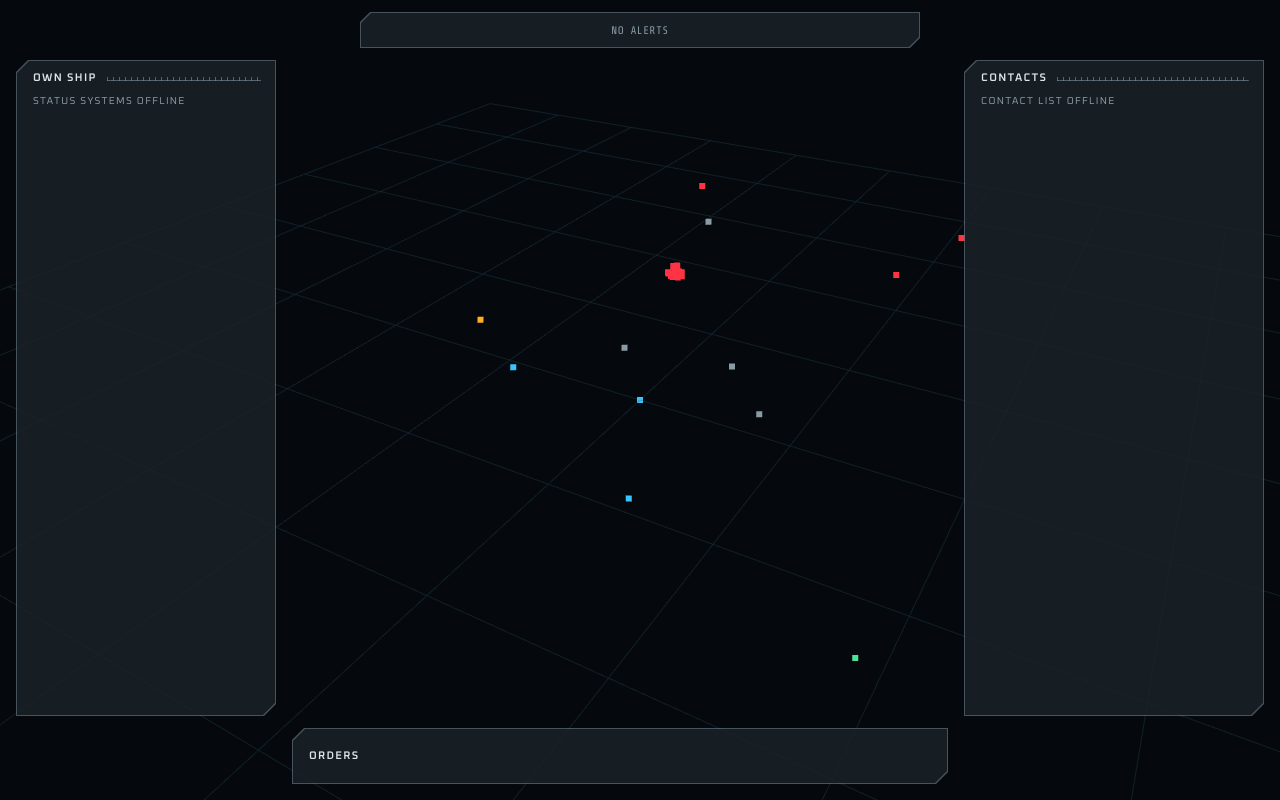
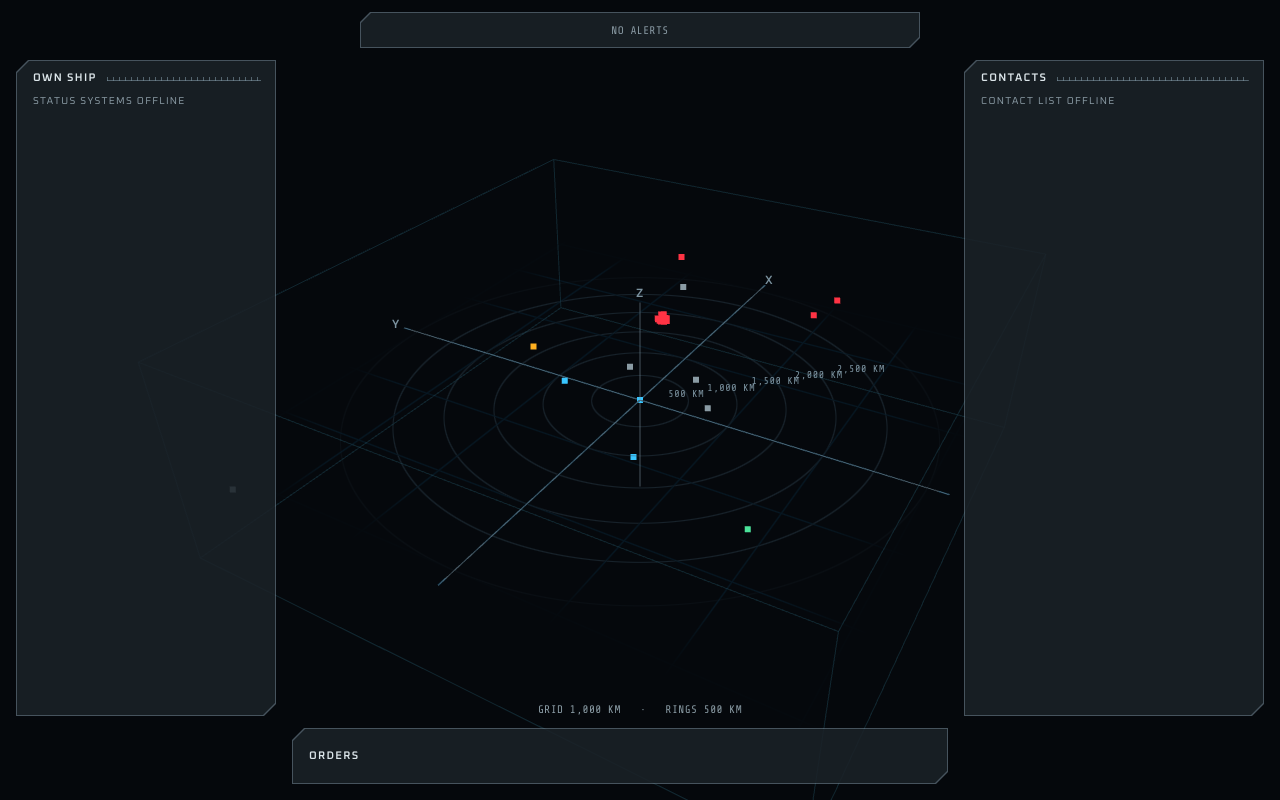
Before and after one commit to c4d30088/Project-Ares, a React app: page / in a window 1280 px wide. Built offline with nearby package versions, Linux system fonts and the light colour scheme; animation ran at ten frames a second; what lil-gui would draw is missing.

Commit message:
M1 step 4: holotable grid, range rings, bounding box and axes
Zoom-adaptive reference-plane grid drawn in a shader: power-of-ten
levels that crossfade so lines never pop, anchored to world
coordinates. Range rings centered on the focus with a 1-2-5 spacing
and distance labels. Bounding box with edge ticks, labeled X/Y/Z axes,
and a GRID/RINGS scale readout. Tunables in src/data/holotable.ts.

Co-Authored-By: Claude Opus 5.5 <noreply@anthropic.com>

```diff
--- a/src/data/camera.ts
+++ b/src/data/camera.ts
@@ -2,7 +2,7 @@
 
 export const cameraTuning = {
   fovDeg: 45,
-  startDistance: 6_000_000,
+  startDistance: 10_000_000,
   startYawDeg: -60,
   startPitchDeg: 32,
   minDistance: 100,
--- /dev/null
+++ b/src/data/holotable.ts
@@ -0,0 +1,20 @@
+// Holotable tunables.
+
+export const holotableTuning = {
+  /** Higher = finer grid at the same zoom. */
+  gridDensity: 0.1,
+  /** Half-width of the bounding box as a fraction of camera distance. */
+  boxScale: 0.32,
+  /** Box half-height as a fraction of its half-width. */
+  boxHeightRatio: 0.35,
+  gridOpacity: 1.0,
+  ringOpacity: 0.4,
+  axisOpacity: 0.55,
+  boxOpacity: 0.45,
+  /** Target number of range rings inside the box; actual count is 1-2-5 rounded. */
+  ringCount: 8,
+  /** Seconds to crossfade when the ring spacing changes. */
+  ringFadeTime: 0.35,
+  /** Grid fades out over this last fraction of the box half-width. */
+  edgeFade: 0.3,
+};
--- a/src/main.ts
+++ b/src/main.ts
@@ -1,11 +1,11 @@
 import { createElement } from "react";
 import { createRoot } from "react-dom/client";
-import * as THREE from "three";
 import { createTableView } from "./render/scene";
 import { createDebugPanel } from "./game/debugPanel";
 import { createGame } from "./game/game";
 import { createDebugDots } from "./render/debugDots";
 import { palette } from "./render/palette";
+import { createHolotable } from "./render/holotable";
 import { Hud } from "./ui/Hud";
 import type { Scenario } from "./sim/scenario";
 import holotableTest from "./data/scenarios/holotable-test.json";
@@ -15,11 +15,13 @@ const view = createTableView(document.getElementById("table")!);
 createDebugPanel();
 createRoot(document.getElementById("hud")!).render(createElement(Hud));
 
-// TEMPORARY placeholder grid (1,000 km squares) until the holotable lands in step 4.
-const grid = new THREE.GridHelper(10_000_000, 10, palette.grid, palette.grid);
-(grid.material as THREE.LineBasicMaterial).transparent = true;
-(grid.material as THREE.LineBasicMaterial).opacity = 0.35;
-view.scene.add(grid);
+// Palette tokens as CSS variables (--friendly, --chrome, ...) for the HUD and table labels.
+for (const [k, v] of Object.entries(palette)) document.documentElement.style.setProperty(`--${k}`, v);
+
+const readout = document.createElement("div");
+readout.className = "scale-readout mono";
+view.overlay.appendChild(readout);
+const holotable = createHolotable(view.scene, readout);
 const dots = createDebugDots(view.scene, game.picture);
 
 const focusSelected = (animate = true) => {
@@ -49,8 +51,9 @@ function frame(now: number) {
   const dt = Math.min(0.1, (now - last) / 1000);
   last = now;
   view.cam.update(dt);
+  holotable.update(view.cam.focus, view.cam.distance, dt);
   dots.update(view.cam.focus);
-  view.render(0);
+  view.render();
   if (firstFrame) {
     firstFrame = false;
     // Signals the screenshot script that the scene has rendered.
--- /dev/null
+++ b/src/render/holotable.ts
@@ -0,0 +1,214 @@
+// The holotable: reference-plane grid, range rings, bounding box, axes and labels.
+// The plane passes through the camera focus (three.js origin). Grid lines are anchored to
+// world coordinates; range rings are centered on the focus.
+
+import * as THREE from "three";
+import { CSS2DObject } from "three/examples/jsm/renderers/CSS2DRenderer.js";
+import { holotableTuning as T } from "../data/holotable";
+import type { Vec3 } from "../sim/vec3";
+import { formatDistance } from "../ui/format";
+import { palette } from "./palette";
+import { gridLevels, gridStrength, niceStep } from "./scale";
+
+const MAX_RING_LABELS = 12;
+
+const planeVertex = /* glsl */ `
+  #include <common>
+  #include <logdepthbuf_pars_vertex>
+  uniform float uHalf;
+  varying vec2 vPos;
+  void main() {
+    vPos = position.xy * uHalf;
+    gl_Position = projectionMatrix * modelViewMatrix * vec4(position, 1.0);
+    #include <logdepthbuf_vertex>
+  }
+`;
+
+const planeFragment = /* glsl */ `
+  #include <common>
+  #include <logdepthbuf_pars_fragment>
+  uniform float uHalf, uBase, uT, uGridOpacity, uRingOpacity, uEdgeFade, uRingA, uRingB, uRingMix;
+  uniform vec2 uOffset;
+  uniform vec3 uGridColor, uRingColor;
+  varying vec2 vPos;
+
+  // 1 on a grid line, 0 elsewhere, anti-aliased to about one pixel.
+  float lines(vec2 p, float spacing) {
+    vec2 q = p / spacing;
+    vec2 g = abs(fract(q - 0.5) - 0.5) / fwidth(q);
+    return 1.0 - min(min(g.x, g.y), 1.0);
+  }
+  float circles(float r, float spacing) {
+    float q = r / spacing;
+    return 1.0 - min(abs(fract(q - 0.5) - 0.5) / fwidth(q), 1.0);
+  }
+  float strength(float i) { return clamp(0.5 + 0.5 * (i - uT), 0.0, 1.0); }
+
+  void main() {
+    #include <logdepthbuf_fragment>
+    vec2 w = vPos + uOffset;
+    float g = 0.0;
+    for (int i = 0; i < 3; i++) {
+      float fi = float(i);
+      g = max(g, lines(w, uBase * pow(10.0, fi)) * strength(fi));
+    }
+    float edge = max(abs(vPos.x), abs(vPos.y)) / uHalf;
+    g *= 1.0 - smoothstep(1.0 - uEdgeFade, 1.0, edge);
+
+    // Tick marks along the box edge at every visible grid line.
+    float band = smoothstep(0.965, 0.975, edge) * step(edge, 1.0);
+    g = max(g, lines(w, uBase * 10.0) * band * 1.6);
+
+    float r = length(vPos);
+    // Two ring spacings crossfade when the spacing steps (A = current, B = previous).
+    float ring = max(circles(r, uRingA) * uRingMix, circles(r, uRingB) * (1.0 - uRingMix));
+    ring *= 1.0 - smoothstep(0.85, 0.98, r / uHalf);
+
+    float ga = g * uGridOpacity;
+    float ra = ring * uRingOpacity;
+    float a = max(ga, ra);
+    if (a < 0.003) discard;
+    vec3 col = (uGridColor * ga + uRingColor * ra) / max(ga + ra, 1e-5);
+    gl_FragColor = vec4(col, a);
+  }
+`;
+
+function label(text: string, className: string): CSS2DObject {
+  const el = document.createElement("div");
+  el.className = className;
+  el.textContent = text;
+  return new CSS2DObject(el);
+}
+
+export interface Holotable {
+  update(focus: Vec3, cameraDistance: number, dt: number): void;
+}
+
+export function createHolotable(scene: THREE.Scene, readout: HTMLElement): Holotable {
+  const group = new THREE.Group();
+  scene.add(group);
+
+  // --- plane grid + range rings ---
+  const uniforms = {
+    uHalf: { value: 1 },
+    uBase: { value: 1 },
+    uT: { value: 0 },
+    uOffset: { value: new THREE.Vector2() },
+    uRingA: { value: 1 },
+    uRingB: { value: 1 },
+    uRingMix: { value: 1 },
+    uGridOpacity: { value: T.gridOpacity },
+    uRingOpacity: { value: T.ringOpacity },
+    uEdgeFade: { value: T.edgeFade },
+    uGridColor: { value: new THREE.Color(palette.grid).multiplyScalar(2.2) },
+    uRingColor: { value: new THREE.Color(palette.chrome) },
+  };
+  const plane = new THREE.Mesh(
+    new THREE.PlaneGeometry(2, 2),
+    new THREE.ShaderMaterial({
+      uniforms,
+      vertexShader: planeVertex,
+      fragmentShader: planeFragment,
+      transparent: true,
+      depthWrite: false,
+      side: THREE.DoubleSide,
+      extensions: { derivatives: true } as never,
+    }),
+  );
+  plane.rotation.x = -Math.PI / 2; // local XY -> three XZ, i.e. sim XY
+  plane.frustumCulled = false;
+  plane.renderOrder = -10;
+  group.add(plane);
+
+  // --- bounding box edges (unit cube, scaled each frame) ---
+  const boxMat = new THREE.LineBasicMaterial({ color: palette.grid, transparent: true, opacity: T.boxOpacity, depthWrite: false });
+  const box = new THREE.LineSegments(new THREE.EdgesGeometry(new THREE.BoxGeometry(2, 2, 2)), boxMat);
+  box.frustumCulled = false;
+  group.add(box);
+
+  // --- axes through the focus: X and Y on the plane, Z vertical ---
+  const axisMat = new THREE.LineBasicMaterial({ color: palette.chrome, transparent: true, opacity: T.axisOpacity, depthWrite: false });
+  const axesGeo = new THREE.BufferGeometry();
+  // three.js axes: sim X = +x, sim Y = -z, sim Z = +y. Unit lengths, scaled each frame.
+  axesGeo.setAttribute(
+    "position",
+    new THREE.Float32BufferAttribute([-1, 0, 0, 1, 0, 0, 0, 0, 1, 0, 0, -1, 0, -1, 0, 0, 1, 0], 3),
+  );
+  const axes = new THREE.LineSegments(axesGeo, axisMat);
+  axes.frustumCulled = false;
+  group.add(axes);
+
+  const xLabel = label("X", "table-label axis-label");
+  const yLabel = label("Y", "table-label axis-label");
+  const zLabel = label("Z", "table-label axis-label");
+  group.add(xLabel, yLabel, zLabel);
+
+  // Range ring labels, along a fixed bearing between +X and -Y.
+  const ringLabels: CSS2DObject[] = [];
+  for (let i = 0; i < MAX_RING_LABELS; i++) {
+    const l = label("", "table-label ring-label");
+    ringLabels.push(l);
+    group.add(l);
+  }
+  const ringBearing = { x: Math.SQRT1_2, y: -Math.SQRT1_2 };
+  let ringStep = 0;
+  let prevRingStep = 0;
+  let ringMix = 1;
+
+  return {
+    update(focus, distance, dt) {
+      const half = distance * T.boxScale;
+      const height = half * T.boxHeightRatio;
+      const { base, t } = gridLevels(distance, T.gridDensity);
+
+      // World-anchored grid: shift by the focus, reduced modulo the coarsest spacing so
+      // the value sent to the GPU stays small (floating origin).
+      const coarse = base * 100;
+      uniforms.uHalf.value = half;
+      uniforms.uBase.value = base;
+      uniforms.uT.value = t;
+      uniforms.uOffset.value.set(((focus.x % coarse) + coarse) % coarse, ((focus.y % coarse) + coarse) % coarse);
+      uniforms.uGridOpacity.value = T.gridOpacity;
+      uniforms.uRingOpacity.value = T.ringOpacity;
+      uniforms.uEdgeFade.value = T.edgeFade;
+      boxMat.opacity = T.boxOpacity;
+      axisMat.opacity = T.axisOpacity;
+
+      plane.scale.set(half, half, 1);
+      box.scale.set(half, height, half);
+      axes.scale.set(half, height, half);
+
+      xLabel.position.set(half * 1.04, 0, 0);
+      yLabel.position.set(0, 0, -half * 1.04);
+      zLabel.position.set(0, height * 1.08, 0);
+
+      // Range rings: 1-2-5 spacing, crossfading when it steps.
+      const target = niceStep(half / T.ringCount);
+      if (ringStep === 0) ringStep = prevRingStep = target;
+      if (target !== ringStep) {
+        prevRingStep = ringStep;
+        ringStep = target;
+        ringMix = 0;
+      }
+      ringMix = Math.min(1, ringMix + dt / Math.max(0.01, T.ringFadeTime));
+      uniforms.uRingA.value = ringStep;
+      uniforms.uRingB.value = prevRingStep;
+      uniforms.uRingMix.value = ringMix;
+
+      let n = 0;
+      for (let k = 1; n < MAX_RING_LABELS; k++) {
+        const r = k * ringStep;
+        if (r > half * 0.85) break;
+        const l = ringLabels[n++];
+        l.visible = true;
+        l.element.style.opacity = String(ringMix);
+        l.element.textContent = formatDistance(r);
+        l.position.set(r * ringBearing.x, 0, -r * ringBearing.y);
+      }
+      for (; n < MAX_RING_LABELS; n++) ringLabels[n].visible = false;
+
+      const shown = gridStrength(0, t) >= 0.25 ? base : base * 10;
+      readout.textContent = `GRID ${formatDistance(shown)}   ·   RINGS ${formatDistance(ringStep)}`;
+    },
+  };
+}
--- /dev/null
+++ b/src/render/scale.ts
@@ -0,0 +1,34 @@
+// Scale levels for the zoom-adaptive holotable grid.
+// The grid uses power-of-ten spacings. As the camera zooms out, the finest level fades
+// away and the next level takes over, so the grid never pops.
+
+export interface GridLevels {
+  /** Finest spacing in meters (a power of ten). Levels i = 0, 1, 2 have spacing base * 10^i. */
+  base: number;
+  /** 0..1: how far the view is through the current decade. */
+  t: number;
+}
+
+export function gridLevels(cameraDistance: number, density: number): GridLevels {
+  const L = Math.log10(Math.max(1e-9, cameraDistance * density));
+  const f = Math.floor(L);
+  return { base: Math.pow(10, f), t: L - f };
+}
+
+/** Line strength for grid level i (0, 1, 2). Continuous across decade changes. */
+export function gridStrength(i: number, t: number): number {
+  return Math.min(1, Math.max(0, 0.5 + 0.5 * (i - t)));
+}
+
+/** Range ring strength for level i (1, 2). Level 1 fades out fully before the decade changes. */
+export function ringStrength(i: number, t: number): number {
+  return Math.min(1, Math.max(0, i - t));
+}
+
+/** Smallest value in the 1-2-5 sequence (…, 0.5, 1, 2, 5, 10, 20, …) that is >= x. */
+export function niceStep(x: number): number {
+  const p = Math.pow(10, Math.floor(Math.log10(x)));
+  const m = x / p;
+  const nice = m <= 1 + 1e-9 ? 1 : m <= 2 + 1e-9 ? 2 : m <= 5 + 1e-9 ? 5 : 10;
+  return nice * p;
+}
--- a/src/render/scene.ts
+++ b/src/render/scene.ts
@@ -1,4 +1,5 @@
 import * as THREE from "three";
+import { CSS2DRenderer } from "three/examples/jsm/renderers/CSS2DRenderer.js";
 import { palette } from "./palette";
 import { createTableCamera, type TableCamera } from "./camera";
 
@@ -7,7 +8,9 @@ export interface TableView {
   scene: THREE.Scene;
   cam: TableCamera;
   dom: HTMLElement;
-  render(dt: number): void;
+  /** Screen-fixed overlay inside the table area, for readouts. */
+  overlay: HTMLElement;
+  render(): void;
 }
 
 export function createTableView(container: HTMLElement): TableView {
@@ -20,6 +23,15 @@ export function createTableView(container: HTMLElement): TableView {
   renderer.setClearColor(palette.bg);
   container.appendChild(renderer.domElement);
 
+  // Labels attached to 3D positions (names, axis letters, ring distances).
+  const labels = new CSS2DRenderer();
+  labels.domElement.className = "table-labels";
+  container.appendChild(labels.domElement);
+
+  const overlay = document.createElement("div");
+  overlay.className = "table-overlay";
+  container.appendChild(overlay);
+
   const scene = new THREE.Scene();
   const cam = createTableCamera(renderer.domElement);
 
@@ -27,6 +39,7 @@ export function createTableView(container: HTMLElement): TableView {
     const w = container.clientWidth;
     const h = container.clientHeight;
     renderer.setSize(w, h);
+    labels.setSize(w, h);
     cam.resize(w, h);
   };
   window.addEventListener("resize", resize);
@@ -37,9 +50,10 @@ export function createTableView(container: HTMLElement): TableView {
     scene,
     cam,
     dom: renderer.domElement,
-    render(dt) {
-      cam.update(dt);
+    overlay,
+    render() {
       renderer.render(scene, cam.camera);
+      labels.render(scene, cam.camera);
     },
   };
 }
--- a/src/ui/Hud.tsx
+++ b/src/ui/Hud.tsx
@@ -1,4 +1,3 @@
-import type { CSSProperties } from "react";
 import "@fontsource/oxanium/400.css";
 import "@fontsource/oxanium/600.css";
 import "@fontsource/share-tech-mono/400.css";
@@ -6,15 +5,10 @@ import "./hud.css";
 import { palette } from "../render/palette";
 import { Panel } from "./Panel";
 
-// Palette tokens exposed to CSS as variables (--friendly, --chrome, ...).
-const paletteVars = Object.fromEntries(
-  Object.entries(palette).map(([k, v]) => [`--${k}`, v]),
-) as CSSProperties;
-
 // HUD shell. Panels are empty frames in M1; later milestones fill them.
 export function Hud() {
   return (
-    <div className="hud" style={paletteVars}>
+    <div className="hud">
       <Panel className="alert-strip">
         <span className="mono" style={{ color: palette.textDim }}>NO ALERTS</span>
       </Panel>
--- /dev/null
+++ b/src/ui/format.ts
@@ -0,0 +1,13 @@
+// Display formatting. The sim works in SI units; these convert for display only.
+
+const group = (n: number, digits = 0) =>
+  n.toLocaleString("en-US", { minimumFractionDigits: digits, maximumFractionDigits: digits });
+
+/** Distance in meters to a compact uppercase label: "850 M", "12.5 KM", "1,000 KM". */
+export function formatDistance(m: number): string {
+  const a = Math.abs(m);
+  if (a < 1000) return `${group(m)} M`;
+  const km = m / 1000;
+  if (Math.abs(km) < 100) return `${group(km, Number.isInteger(km) ? 0 : 1)} KM`;
+  return `${group(km)} KM`;
+}
--- a/src/ui/hud.css
+++ b/src/ui/hud.css
@@ -68,3 +68,34 @@
 .alert-strip { left: 50%; transform: translateX(-50%); top: 12px; width: min(560px, 50vw); height: 36px; --chamfer: 10px; }
 .alert-strip .panel-inner { flex-direction: row; align-items: center; justify-content: center; padding: 0 16px; }
 .bottom-bar .panel-inner { flex-direction: row; align-items: center; gap: 16px; }
+
+/* --- Table overlays (outside .hud) --- */
+.table-labels { position: absolute; inset: 0; pointer-events: none; }
+.table-overlay { position: absolute; inset: 0; pointer-events: none; }
+
+.mono { font-family: "Share Tech Mono", monospace; letter-spacing: 0.04em; }
+
+.table-label {
+  font-family: "Share Tech Mono", monospace;
+  font-size: 10px;
+  letter-spacing: 0.06em;
+  white-space: nowrap;
+  color: var(--textDim);
+}
+.axis-label {
+  font-family: "Oxanium", sans-serif;
+  font-weight: 600;
+  font-size: 12px;
+  color: var(--chrome);
+}
+.ring-label { color: var(--chrome); opacity: 0.8; transform: translate(6px, -2px); }
+
+.scale-readout {
+  position: absolute;
+  left: 50%;
+  bottom: 84px;
+  transform: translateX(-50%);
+  color: var(--textDim);
+  font-size: 11px;
+  white-space: pre;
+}
```
Also changed, not shown: tests/holotableScale.test.ts (added, +49 -0 lines).
